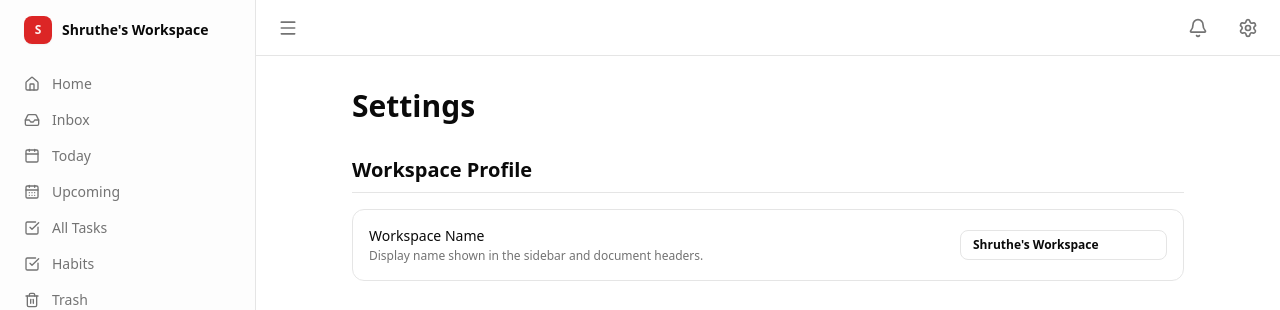
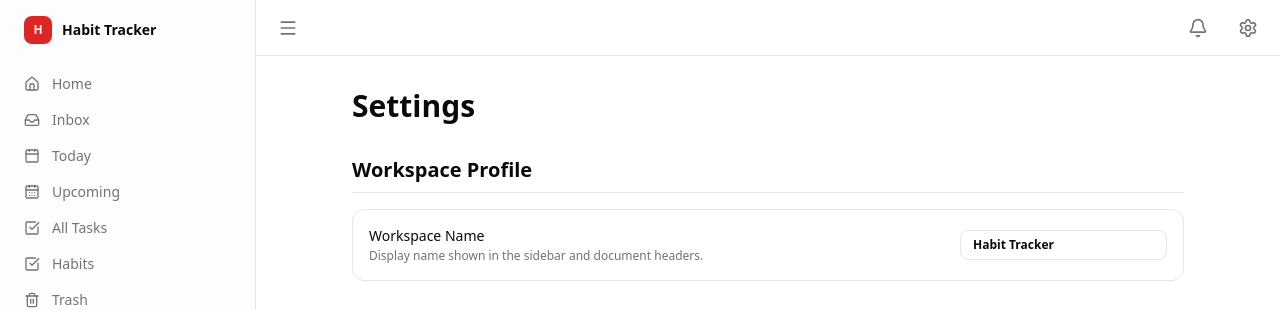
Before and after one commit to manju342r/seee-s-to-do-list, a Next.js app: page /app/settings in a window 1280 px wide. Shown: the top 310 px of the page. Built offline with nearby package versions, Linux system fonts and the light colour scheme.

Commit message:
chore: change default workspace name to Habit Tracker

```diff
--- a/src/app/app/layout.tsx
+++ b/src/app/app/layout.tsx
@@ -52,10 +52,10 @@ export default function AppLayout({ children }: { children: React.ReactNode }) {
         <div className="p-4 w-64">
           <div className="flex items-center gap-2.5 px-2 mb-6">
             <div className="w-7 h-7 rounded-lg bg-primary text-primary-foreground font-bold flex items-center justify-center text-xs shadow-sm shrink-0">
-              {workspaceName ? workspaceName.charAt(0).toUpperCase() : 'S'}
+              {workspaceName ? workspaceName.charAt(0).toUpperCase() : 'H'}
             </div>
             <div className="font-semibold text-sm truncate">
-              {workspaceName || "Shruthe's Workspace"}
+              {workspaceName || "Habit Tracker"}
             </div>
           </div>
 
--- a/src/app/app/settings/page.tsx
+++ b/src/app/app/settings/page.tsx
@@ -95,7 +95,7 @@ export default function SettingsPage() {
               <div className="flex items-center gap-2">
                 <input
                   type="text"
-                  value={workspaceName || "Shruthe's Workspace"}
+                  value={workspaceName || "Habit Tracker"}
                   onChange={(e) => setWorkspaceName(e.target.value)}
                   className="px-3 py-1.5 bg-background border border-border rounded-lg text-xs font-semibold text-foreground focus:outline-none focus:ring-2 focus:ring-primary/50"
                   placeholder="Workspace Name"
--- a/src/app/layout.tsx
+++ b/src/app/layout.tsx
@@ -3,7 +3,7 @@ import './globals.css'
 import { ThemeProvider } from '@/components/theme-provider'
 
 export const metadata: Metadata = {
-  title: "Shruthe's Workspace",
+  title: "Habit Tracker",
   description: 'Personal productivity & task-management workspace',
 }
 
--- a/src/store/workspace.ts
+++ b/src/store/workspace.ts
@@ -48,7 +48,7 @@ interface WorkspaceState {
 export const useWorkspaceStore = create<WorkspaceState>()(
   persist(
     (set) => ({
-      workspaceName: "Shruthe's Workspace",
+      workspaceName: "Habit Tracker",
       tasks: [],
       projects: [],
 
```
